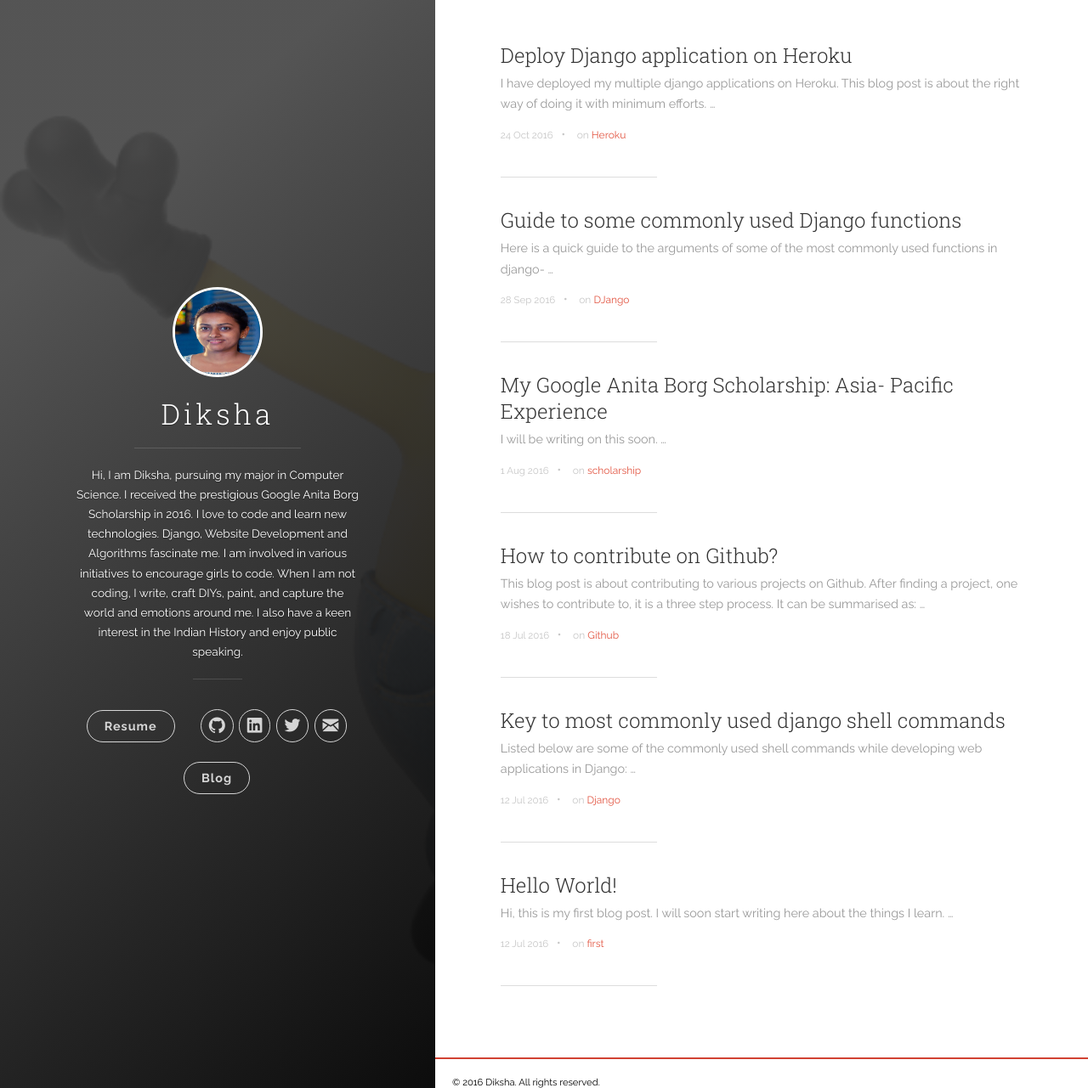
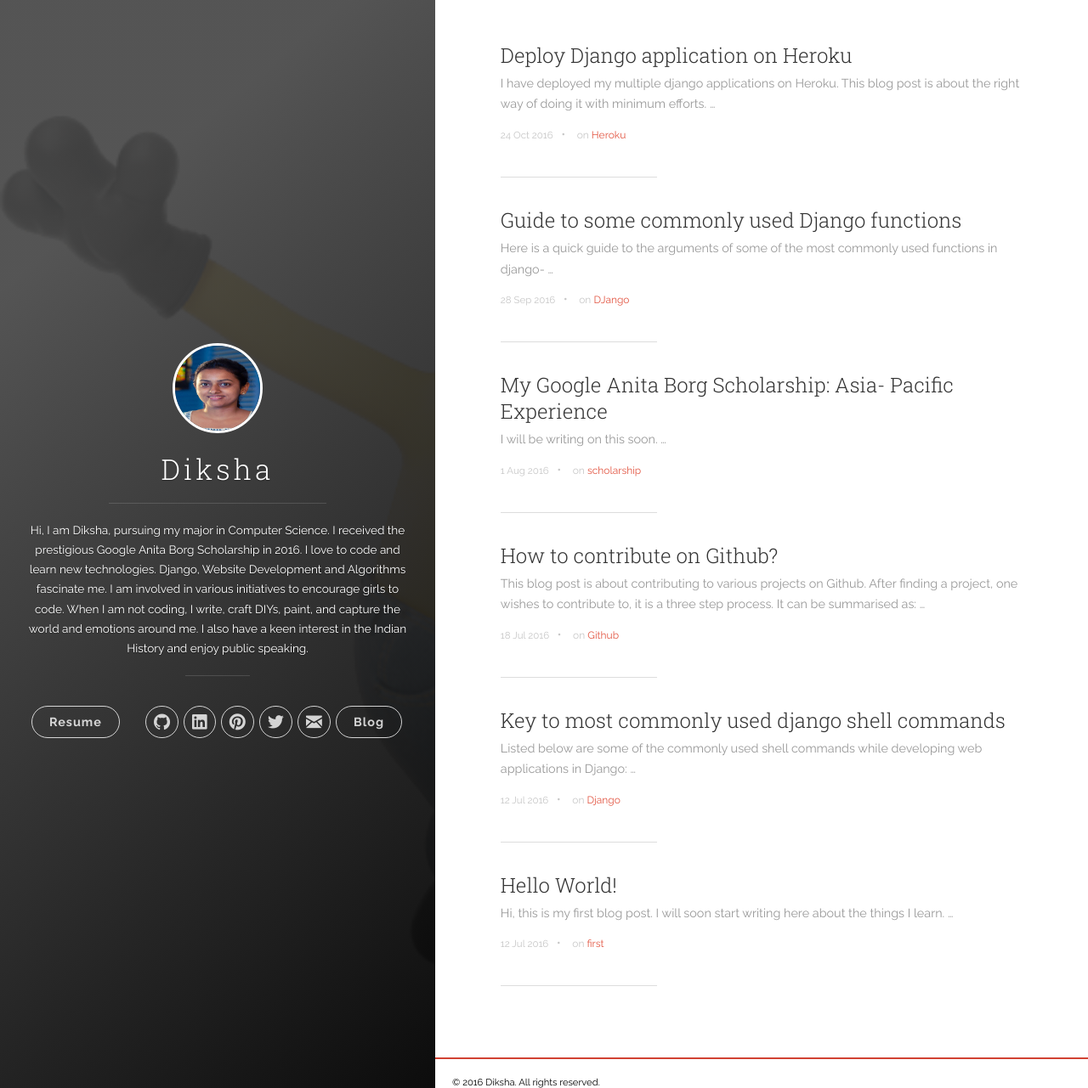
Before and after one commit to Diksha-Rathi/diksha-rathi.github.io, a Jekyll site: the page built from index.html, in a window 1280 px wide and 1281 px high. Shown: the whole window at 85% size. Built offline with Jekyll 4.4.1, drawn with Linux system fonts in a browser that asks for light colours; nearby versions of some CDN libraries; the list of posts is cut into pages by our own code.

Commit message:
add link to pinterest

```diff
--- a/_config.yml
+++ b/_config.yml
@@ -11,6 +11,7 @@ author:
   email: diksha.2895@gmail.com
   github_username:  diksha-rathi
   linkedin_username:  diksharathi
+  pinterest_username: diksha2895
   twitter_username: diksha_28795
   #facebook_username: username
 
--- a/_includes/header.html
+++ b/_includes/header.html
@@ -45,6 +45,16 @@
                 <a href="https://www.linkedin.com/in/{{ site.author.linkedin_username }}" title="{{ site.author.linkedin_username }} on LinkedIn" target="_blank">
                   <i class="icon icon-social-linkedin"></i>
                   <span class="label">LinkedIn</span>
+                </a>
+              </li>
+            {% endif %}
+
+            {% if site.author.pinterest_username %}
+              <!-- Pinterest -->
+              <li class="navigation__item">
+                <a href="https://in.pinterest.com/{{ site.author.pinterest_username }}" title="{{ site.author.pinterest_username }} on Pinterest" target="_blank">
+                  <i class="icon icon-social-pinterest"></i>
+                  <span class="label">Pinterest</span>
                 </a>
               </li>
             {% endif %}
--- a/static/css/uno.css
+++ b/static/css/uno.css
@@ -1256,7 +1256,7 @@ hr {
 	vertical-align: middle;
 	position: relative;
 	z-index: 800;
-	padding: 0 60px; }
+	padding: 0 0px; }
 
 .panel-main__content {
 	max-width: 620px;
```
